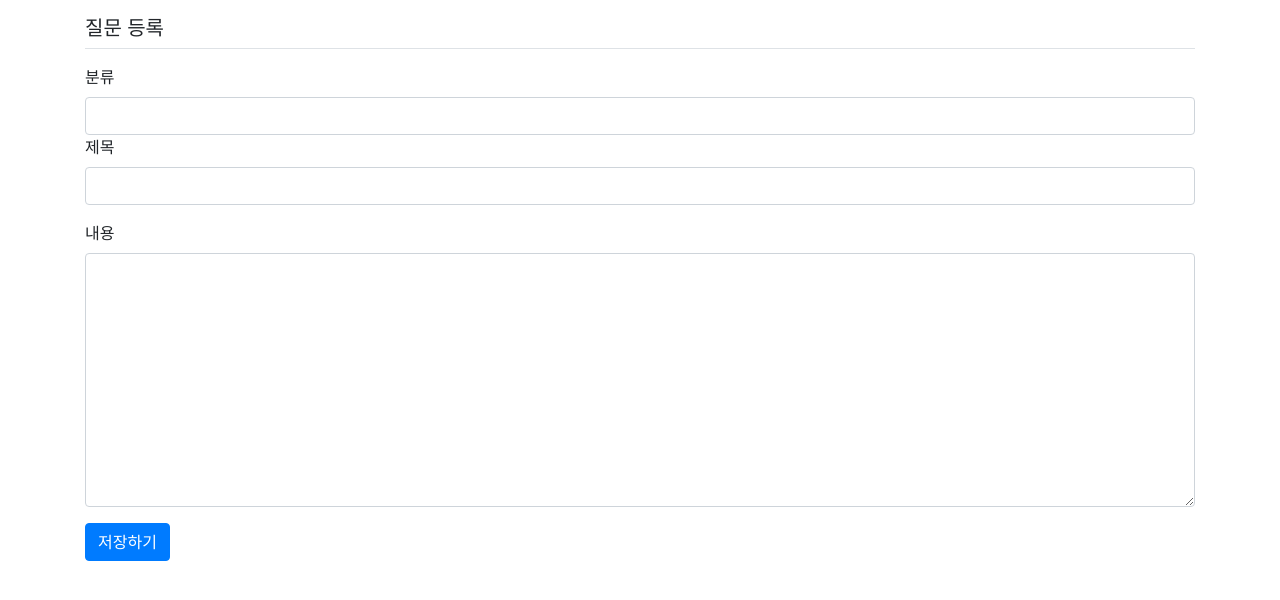
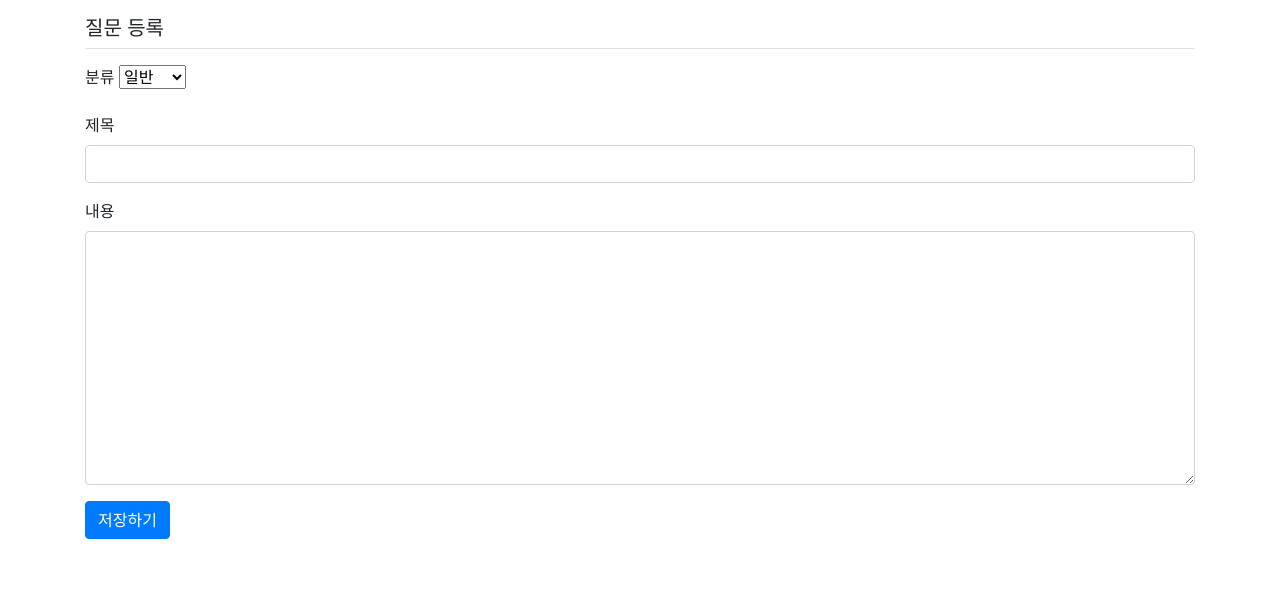
Before and after one commit to elidang/pybo, a Django app: page /pybo/question/create/ in a window 1280 px wide. Shown: the part 57-657 px from the top of the page. Run offline with Django 3.2, Linux system fonts and the light colour scheme; the visitor is signed in with stand-in values (Sample User, id 1); some libraries are stand-ins or nearby versions.

Commit message:
질문등록 분류 콤보박스 추가

```diff
--- a/templates/pybo/question_form.html
+++ b/templates/pybo/question_form.html
@@ -19,8 +19,15 @@
         <!-- 오류 표시 End-->
         <div class="form-group">
             <label for="subject">분류</label>
-            <input type="text" class="form-control" name="subject" id="subject"
-                   value="{{ form.subject.value|default_if_none:''}}">
+
+            <select name = "분류">
+                <option value = "nomal_question" selected>일반</option>
+                <option value = "lesson_pay">레슨비</option>
+                <option value = "add_lesson">보강</option>
+            </select>
+        </div>
+
+
         <div class="form-group">
             <label for="subject">제목</label>
             <input type="text" class="form-control" name="subject" id="subject"
```
